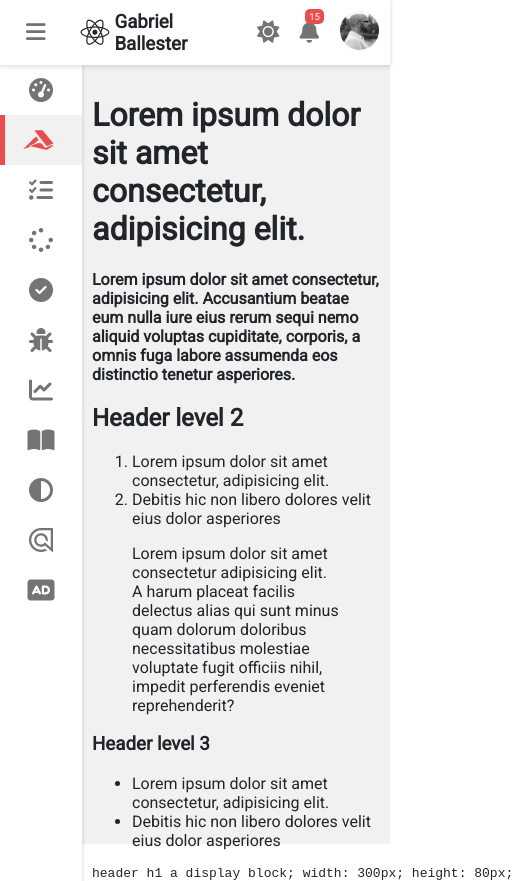
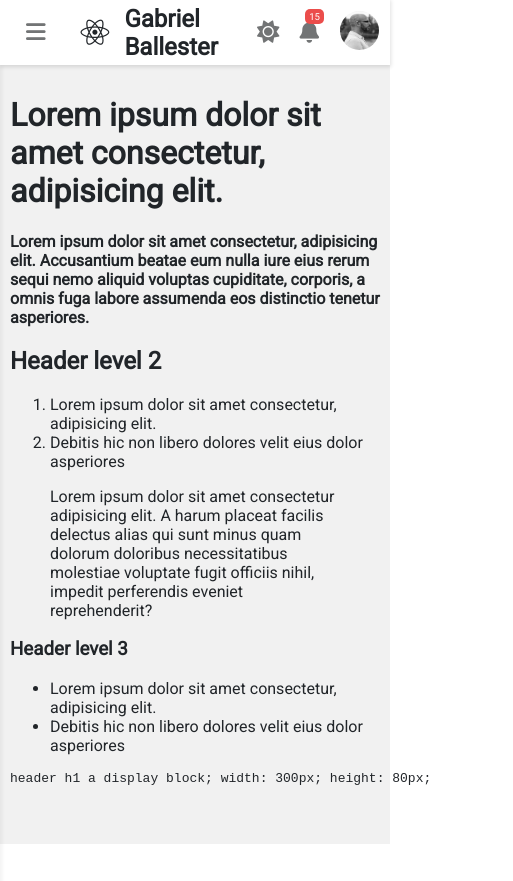
Before and after one commit to gabyballester/react-panel-admin-v3-dark-light-modes-cssgrid, a React (Create React App) app: page / in a window 390 px wide. Shown: the whole page, 513 px wide, since content can reach past the window. After the commit the page ends 844 px from the top, so only its background shows below. Built offline with nearby package versions, Linux system fonts and the light colour scheme.

Commit message:
Mobile responsive

```diff
--- a/src/components/Main.css
+++ b/src/components/Main.css
@@ -11,3 +11,12 @@
 .wrapper.expand {
   margin-left: 250px;
 }
+
+@media screen and (max-width: 600px) {
+  .wrapper{
+    margin-left: 0;
+  }
+  .wrapper.expand {
+    margin-left: 0;
+  }
+}
--- a/src/components/NavBar.css
+++ b/src/components/NavBar.css
@@ -36,15 +36,17 @@
    display: row;
    justify-content: flex-start;
    align-items: center;
-   margin: 0 25px;
+   margin-left: 35px;
  }
 
- .logo-container > h3{
-   margin: 0 5px;
+ .logo-container > h2{
+   margin: 0 15px;
  }
 
- .nav-logo {
-   border-radius: 5px;
+ @media screen and (max-width: 600px) {
+  .logo-container{
+    margin-left: 25px;
+  }
  }
 
  .nav-item {
--- a/src/components/NavBar.js
+++ b/src/components/NavBar.js
@@ -51,7 +51,7 @@ const NavBar = (props) => {
         </li>
         <li className="logo-container">
           <i className="fab fa-react"></i>
-          <h3>Gabriel Ballester</h3>
+          <h2>Gabriel Ballester</h2>
         </li>
       </ul>
       {/* end nav left */}
--- a/src/components/Sidebar.css
+++ b/src/components/Sidebar.css
@@ -8,6 +8,12 @@
   overflow: hidden;
   z-index: 100;
   transition: width .5s;
+}
+
+@media screen and (max-width: 600px) {
+  .sidebar{
+    width: 0;
+  }
 }
 
 .sidebar:hover,
```
